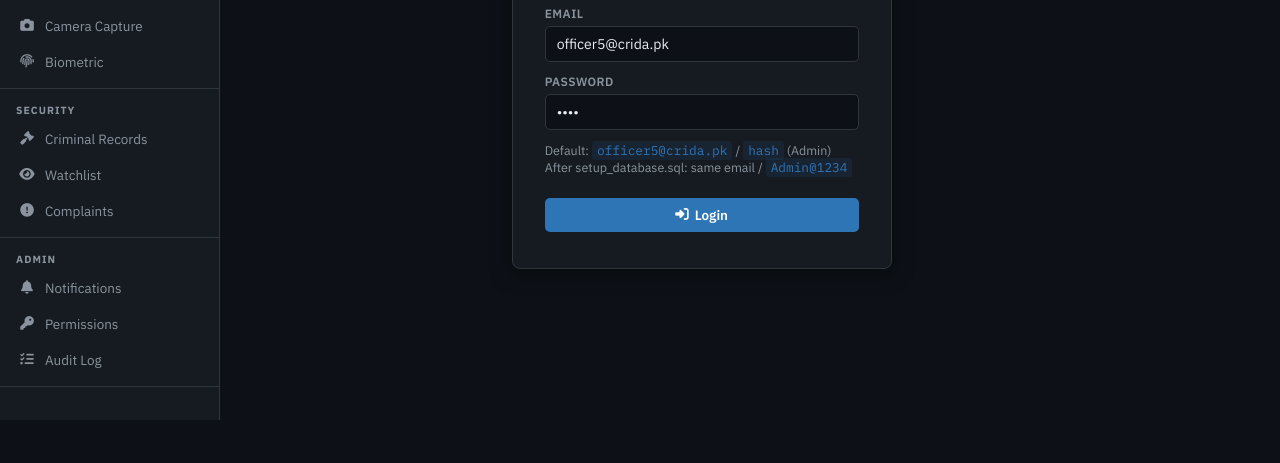
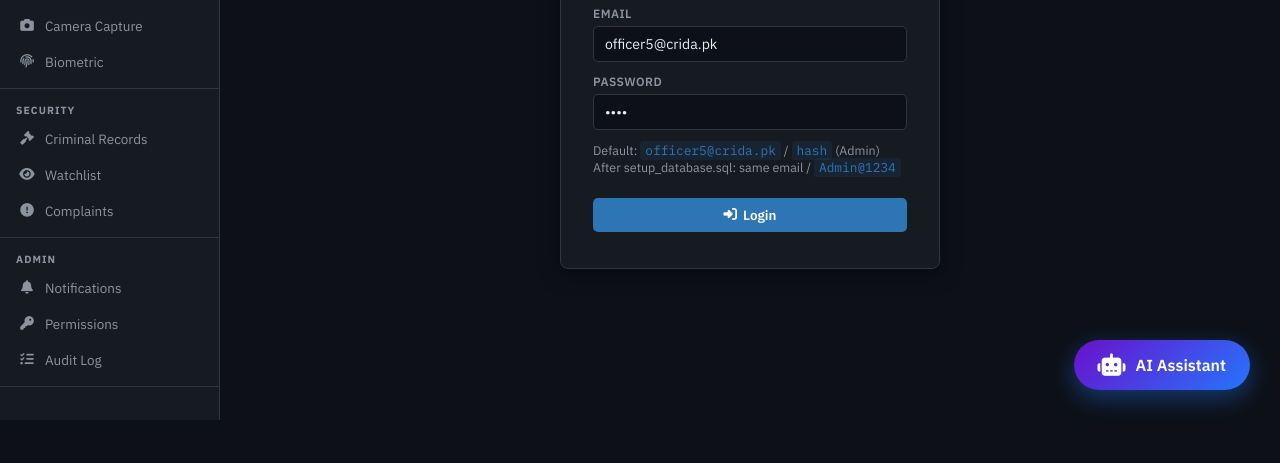
Before and after one commit to zuynali/CRIDA, a website: page crida/frontend/public/index.html in a window 1280 px wide. Shown: the part 380-843 px from the top of the page. Drawn offline with Linux system fonts and the light colour scheme.

Commit message:
Chatbot updated Hover Button

```diff
--- a/crida/frontend/public/style.css
+++ b/crida/frontend/public/style.css
@@ -361,3 +361,30 @@ code { font-family: var(--font-mono); font-size: 0.8rem; color: var(--accent2);
 
 
 /* ── Floating Chatbot Button ── */
+.fab-chatbot {
+  position: fixed;
+  bottom: 30px;
+  right: 30px;
+  z-index: 9999;
+  background: linear-gradient(135deg, #6a11cb 0%, #2575fc 100%);
+  color: #fff;
+  border-radius: 50px;
+  padding: 14px 24px;
+  display: flex;
+  align-items: center;
+  gap: 10px;
+  font-family: var(--font-body);
+  font-weight: 600;
+  font-size: 1rem;
+  text-decoration: none;
+  box-shadow: 0 8px 25px rgba(37, 117, 252, 0.4);
+  transition: transform 0.2s cubic-bezier(0.175, 0.885, 0.32, 1.275), box-shadow 0.2s;
+  cursor: pointer;
+}
+.fab-chatbot i { font-size: 1.4rem; }
+.fab-chatbot:hover {
+  transform: translateY(-5px);
+  box-shadow: 0 12px 30px rgba(37, 117, 252, 0.6);
+  color: #fff;
+}
+.fab-chatbot:active { transform: translateY(0); }
```
